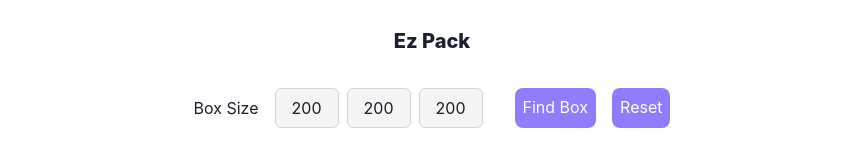
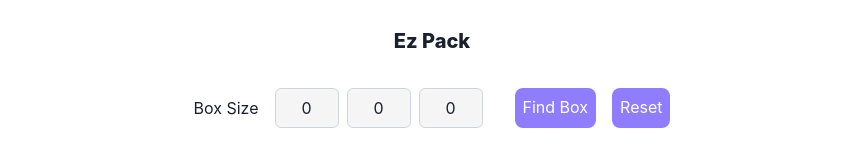
Before and after one commit to The-base/The-base.github.io, a Next.js app: page / in a window 1280 px wide. Shown: the top 158 px of the page, without its empty margins (208-1071 px from the left). Built offline with nearby package versions, Linux system fonts and the light colour scheme.

Commit message:
initial commit

```diff
--- a/pages/index.js
+++ b/pages/index.js
@@ -8,13 +8,13 @@ import BoxEntry from '../components/BoxEntry';
 
 
 const HomePage = () => {
-  const [height, setHeight] = React.useState(200)
+  const [height, setHeight] = React.useState(0)
   const handleHeight = (event) => setHeight(event.target.value);
 
-  const [width, setWidth] = React.useState(200)
+  const [width, setWidth] = React.useState(0)
   const handleWidth = (event) => setWidth(event.target.value);
 
-  const [depth, setDepth] = React.useState(200)
+  const [depth, setDepth] = React.useState(0)
   const handleDepth = (event) => setDepth(event.target.value);
   const [biggerBoxes, setBiggerBoxes] = React.useState([]);
 
```
